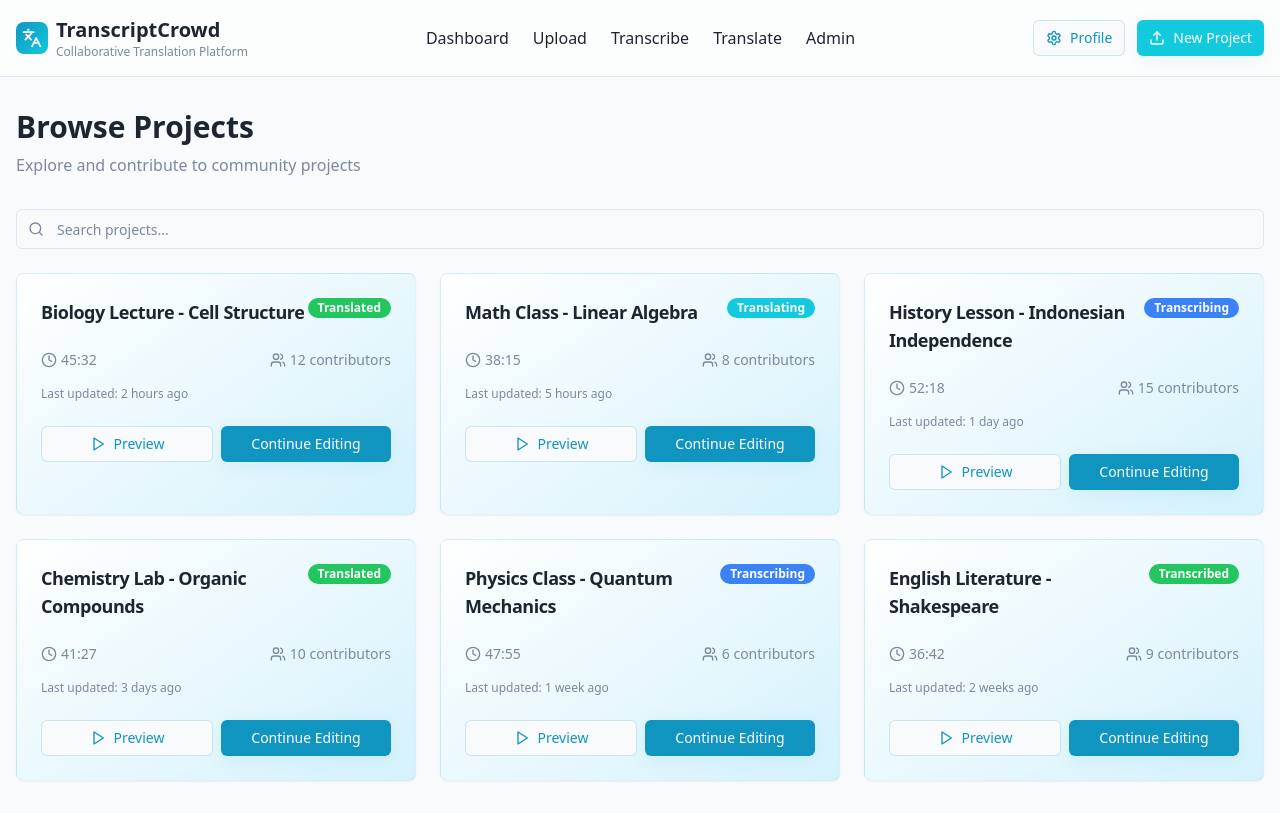
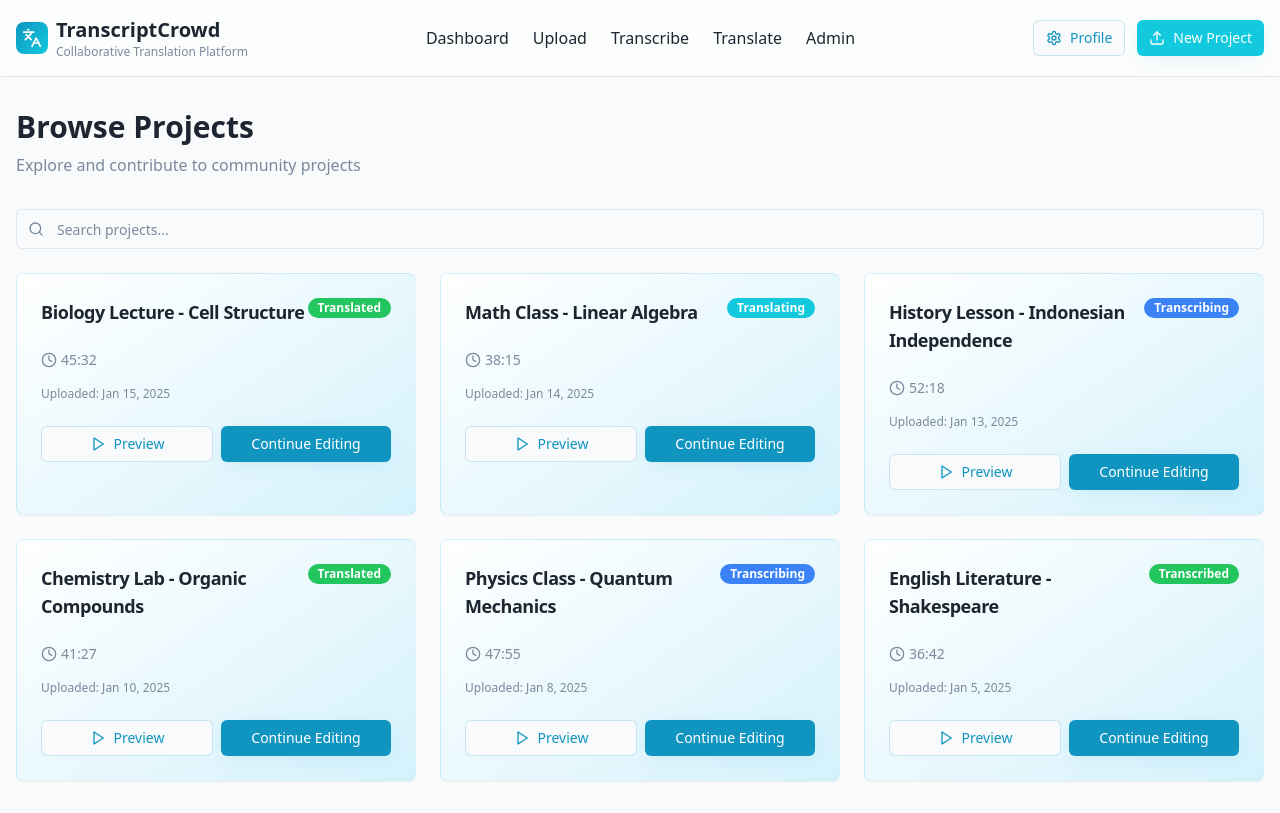
Before and after one commit to 6ill/speech-to-text-translation-frontend, a React (Vite) app: page /projects in a window 1280 px wide. Built offline with nearby package versions, Linux system fonts and the light colour scheme; the HTML template or start-up script is replaced by a standard one.

Commit message:
Update Browse Projects page
Show uploaded date and remove contributor count from project cards.

```diff
--- a/src/components/ProjectCard.tsx
+++ b/src/components/ProjectCard.tsx
@@ -1,22 +1,20 @@
 import { Button } from "@/components/ui/button";
 import { Card, CardContent, CardFooter, CardHeader, CardTitle } from "@/components/ui/card";
 import { Badge } from "@/components/ui/badge";
-import { Clock, Users, FileText, Languages, Play } from "lucide-react";
+import { Clock, Play } from "lucide-react";
 
 interface ProjectCardProps {
   title: string;
   duration: string;
-  contributors: number;
   status: "transcribing" | "transcribed" | "translating" | "translated";
-  lastUpdated: string;
+  uploadedDate: string;
 }
 
 const ProjectCard = ({
   title,
   duration,
-  contributors,
   status,
-  lastUpdated
+  uploadedDate
 }: ProjectCardProps) => {
   const getStatusColor = (status: string) => {
     switch (status) {
@@ -55,14 +53,10 @@ const ProjectCard = ({
             <Clock className="w-4 h-4" />
             <span>{duration}</span>
           </div>
-          <div className="flex items-center space-x-1">
-            <Users className="w-4 h-4" />
-            <span>{contributors} contributors</span>
-          </div>
         </div>
 
         <p className="text-xs text-muted-foreground">
-          Last updated: {lastUpdated}
+          Uploaded: {uploadedDate}
         </p>
       </CardContent>
 
--- a/src/pages/BrowseProjects.tsx
+++ b/src/pages/BrowseProjects.tsx
@@ -9,44 +9,38 @@ const BrowseProjects = () => {
     {
       title: "Biology Lecture - Cell Structure",
       duration: "45:32",
-      contributors: 12,
       status: "translated" as const,
-      lastUpdated: "2 hours ago",
+      uploadedDate: "Jan 15, 2025",
     },
     {
       title: "Math Class - Linear Algebra",
       duration: "38:15",
-      contributors: 8,
       status: "translating" as const,
-      lastUpdated: "5 hours ago",
+      uploadedDate: "Jan 14, 2025",
     },
     {
       title: "History Lesson - Indonesian Independence",
       duration: "52:18",
-      contributors: 15,
       status: "transcribing" as const,
-      lastUpdated: "1 day ago",
+      uploadedDate: "Jan 13, 2025",
     },
     {
       title: "Chemistry Lab - Organic Compounds",
       duration: "41:27",
-      contributors: 10,
       status: "translated" as const,
-      lastUpdated: "3 days ago",
+      uploadedDate: "Jan 10, 2025",
     },
     {
       title: "Physics Class - Quantum Mechanics",
       duration: "47:55",
-      contributors: 6,
       status: "transcribing" as const,
-      lastUpdated: "1 week ago",
+      uploadedDate: "Jan 8, 2025",
     },
     {
       title: "English Literature - Shakespeare",
       duration: "36:42",
-      contributors: 9,
       status: "transcribed" as const,
-      lastUpdated: "2 weeks ago",
+      uploadedDate: "Jan 5, 2025",
     },
   ];
 
--- a/src/pages/Dashboard.tsx
+++ b/src/pages/Dashboard.tsx
@@ -12,23 +12,20 @@ const Dashboard = () => {
     {
       title: "Kuliah Algoritma dan Struktur Data - Pertemuan 5",
       duration: "1h 23m",
-      contributors: 12,
       status: "translating" as const,
-      lastUpdated: "2 hours ago"
+      uploadedDate: "Jan 14, 2025"
     },
     {
       title: "Seminar Machine Learning - Deep Learning Fundamentals",
       duration: "2h 15m",
-      contributors: 8,
       status: "translated" as const,
-      lastUpdated: "1 day ago"
+      uploadedDate: "Jan 13, 2025"
     },
     {
       title: "Workshop React Native - Mobile Development",
       duration: "45m",
-      contributors: 5,
       status: "transcribing" as const,
-      lastUpdated: "3 hours ago"
+      uploadedDate: "Jan 15, 2025"
     }
   ];
 
```
